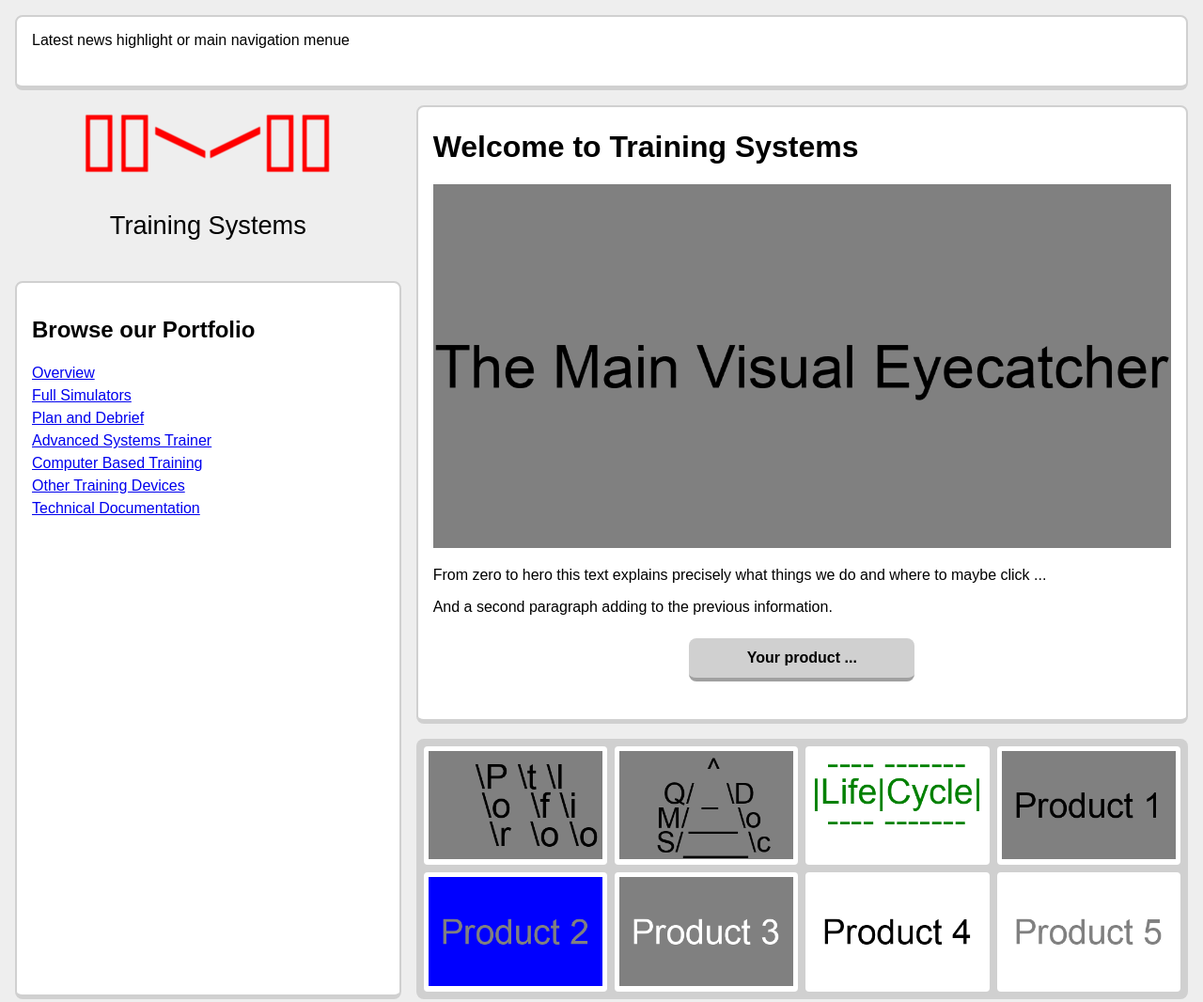
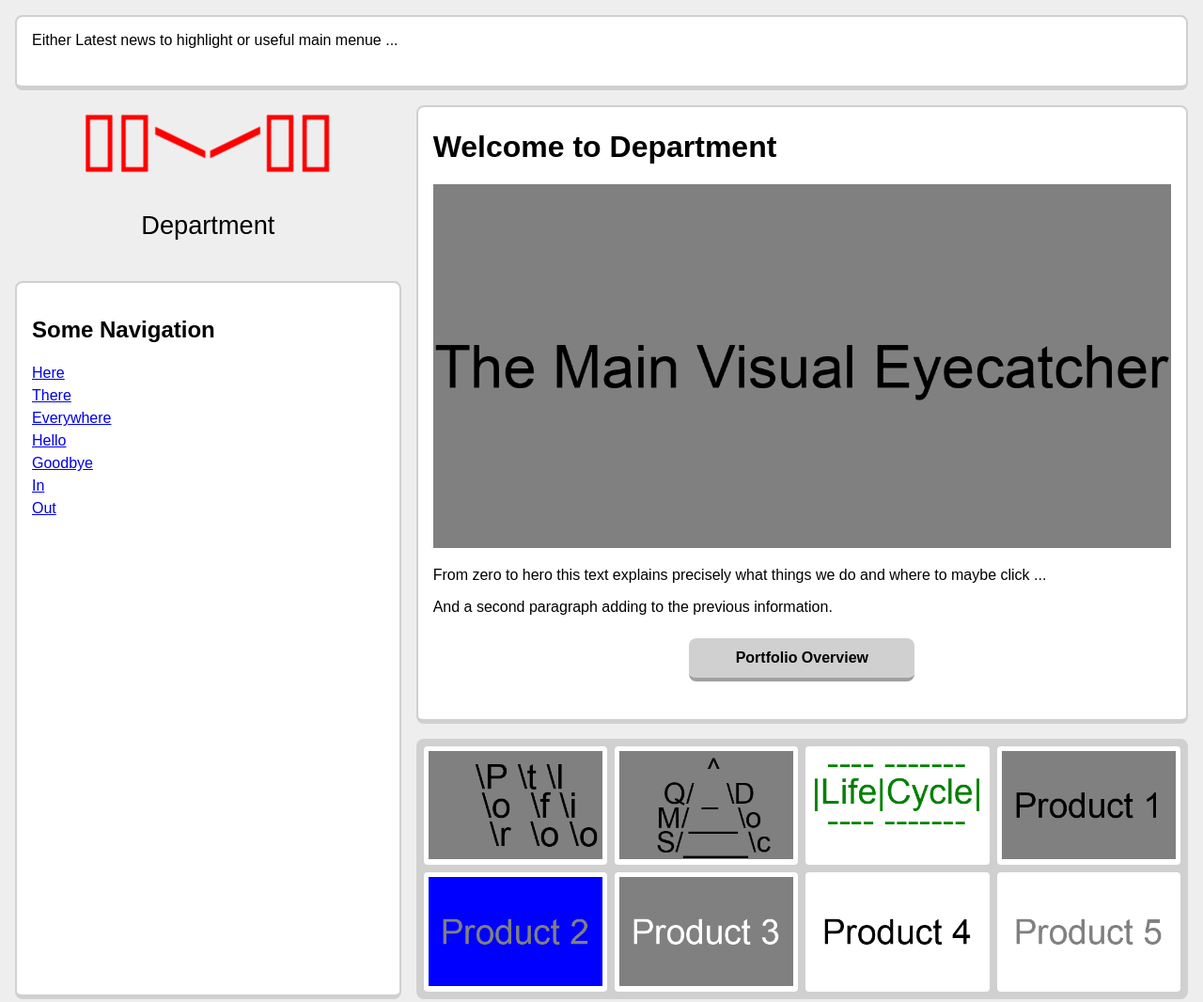
Before and after one commit to sthagen/txen, a plain HTML site: page site/index.html in a window 1280 px wide. Shown: the top 1066 px of the page at 94% size. Drawn offline with Linux system fonts and the light colour scheme.

Commit message:
Better names

```diff
--- a/site/index.html
+++ b/site/index.html
@@ -3,34 +3,34 @@
 <head>
     <meta charset="utf-8">
     <meta name="viewport" content="width=device-width, initial-scale=1">
-    <title>Home - Startpage</title>
+    <title>Department - Startpage</title>
     <link rel="stylesheet" href="css/site.css">
     <link rel="stylesheet" href="css/grid.css">
     </head>
     <body>
-    <header>Latest news highlight or main navigation menue</header>
+    <header>Either Latest news to highlight or useful main menue ...</header>
     <aside>
         <a href="#"><img alt="site logo" src="img/site-logo.png"></a>
-        <p id="dep">Training Systems</p>
+        <p id="dep">Department</p>
     </aside>
     <nav>
-        <h2>Browse our Portfolio</h2>
+        <h2>Some Navigation</h2>
         <ul>
-            <li><a href="#">Overview</a></li>
-            <li><a href="#">Full Simulators</a></li>
-            <li><a href="#">Plan and Debrief</a></li>
-            <li><a href="#">Advanced Systems Trainer</a></li>
-            <li><a href="#">Computer Based Training</a></li>
-            <li><a href="#">Other Training Devices</a></li>
-            <li><a href="#">Technical Documentation</a></li>
+            <li><a href="#">Here</a></li>
+            <li><a href="#">There</a></li>
+            <li><a href="#">Everywhere</a></li>
+            <li><a href="#">Hello</a></li>
+            <li><a href="#">Goodbye</a></li>
+            <li><a href="#">In</a></li>
+            <li><a href="#">Out</a></li>
         </ul>
     </nav>
     <main>
-        <h1>Welcome to Training Systems</h1>
+        <h1>Welcome to Department</h1>
         <img alt="main site image" src="img/site-main.png">
         <p>From zero to hero this text explains precisely what things we do and where to maybe click ... </p>
         <p>And a second paragraph adding to the previous information.</p>
-        <a href="#" class="cta">Your product ...</a>
+        <a href="/product/portfolio_overview/" title="Go to the Portfolio Overview" class="cta">Portfolio Overview</a>
         </main>
 <div class="spots">
     <div class="close"><a href="/product/portfolio_overview/" title="Portfolio Overview"><img alt="Portfolio Overview" id="spot1" src="img/portfolio-overview.png"></a></div>
```
